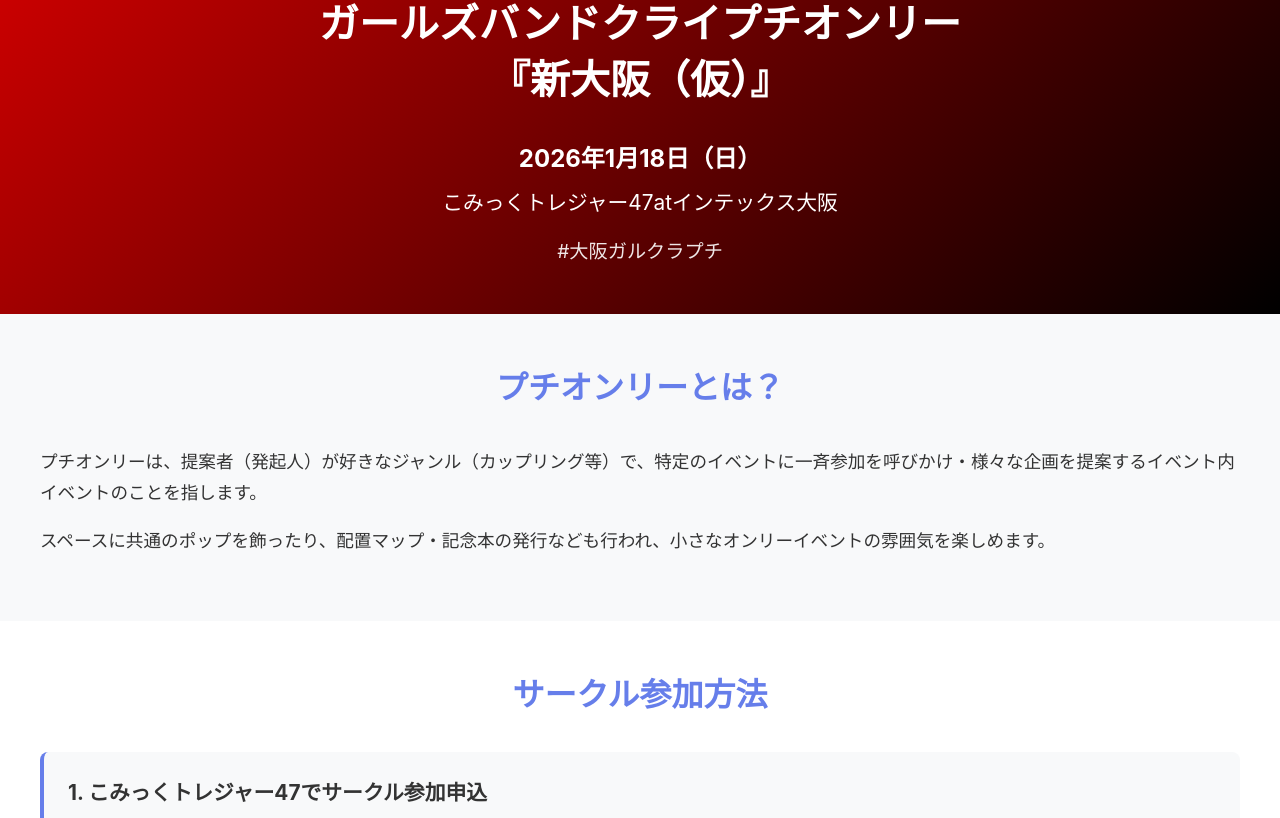
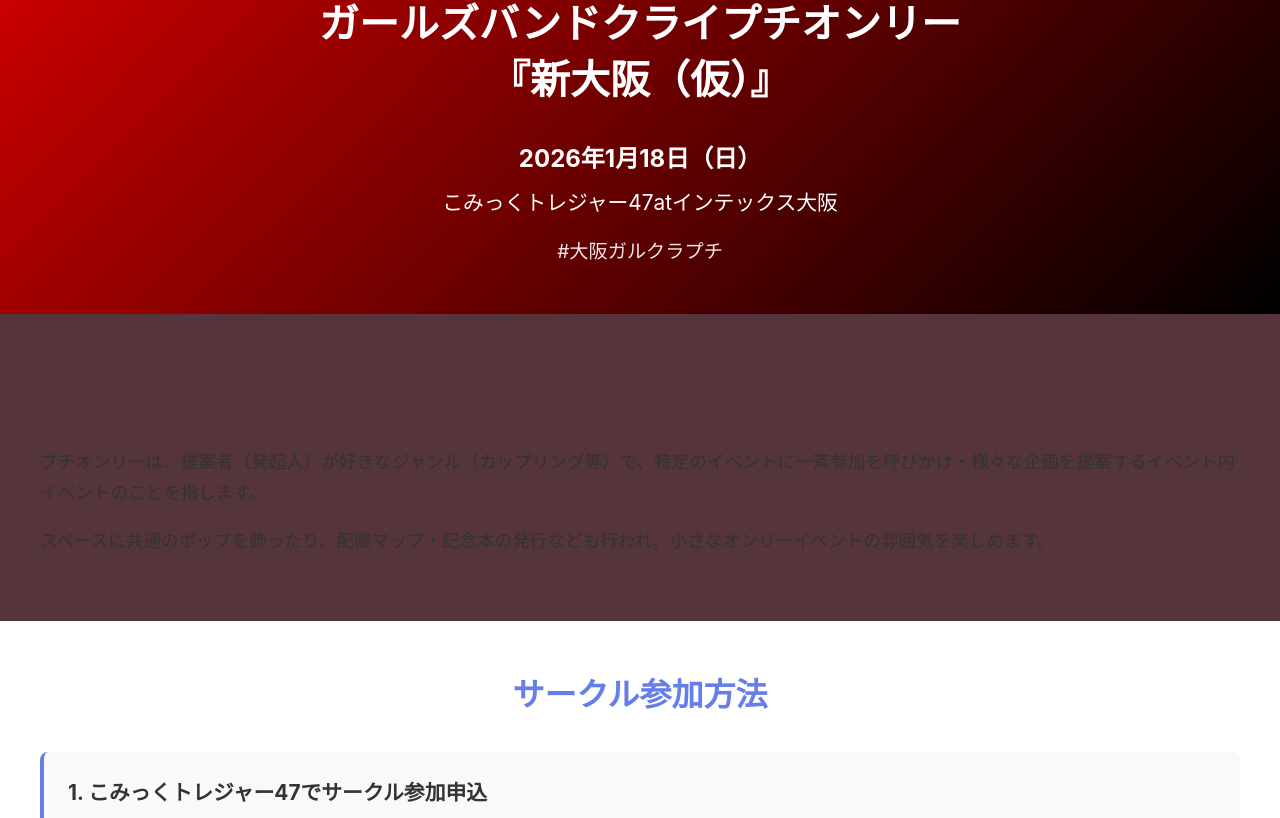
Before and after one commit to aikoikom/gbc_shinoosaka, a Next.js app: page / in a window 1280 px wide. Shown: the part 427-1245 px from the top of the page. Built offline with nearby package versions, Linux system fonts and the light colour scheme.

Commit message:
Update AboutPetitOnly.module.css
色を#55353Bへ

```diff
--- a/components/AboutPetitOnly/AboutPetitOnly.module.css
+++ b/components/AboutPetitOnly/AboutPetitOnly.module.css
@@ -1,6 +1,6 @@
 .section {
   padding: 3rem 1rem;
-  background-color: #f8f9fa;
+  background-color: #55353B;
 }
 
 .container {
@@ -13,7 +13,7 @@
   font-weight: bold;
   margin-bottom: 2rem;
   text-align: center;
-  color: #667eea;
+  color: #55353B;
 }
 
 .content p {
```
